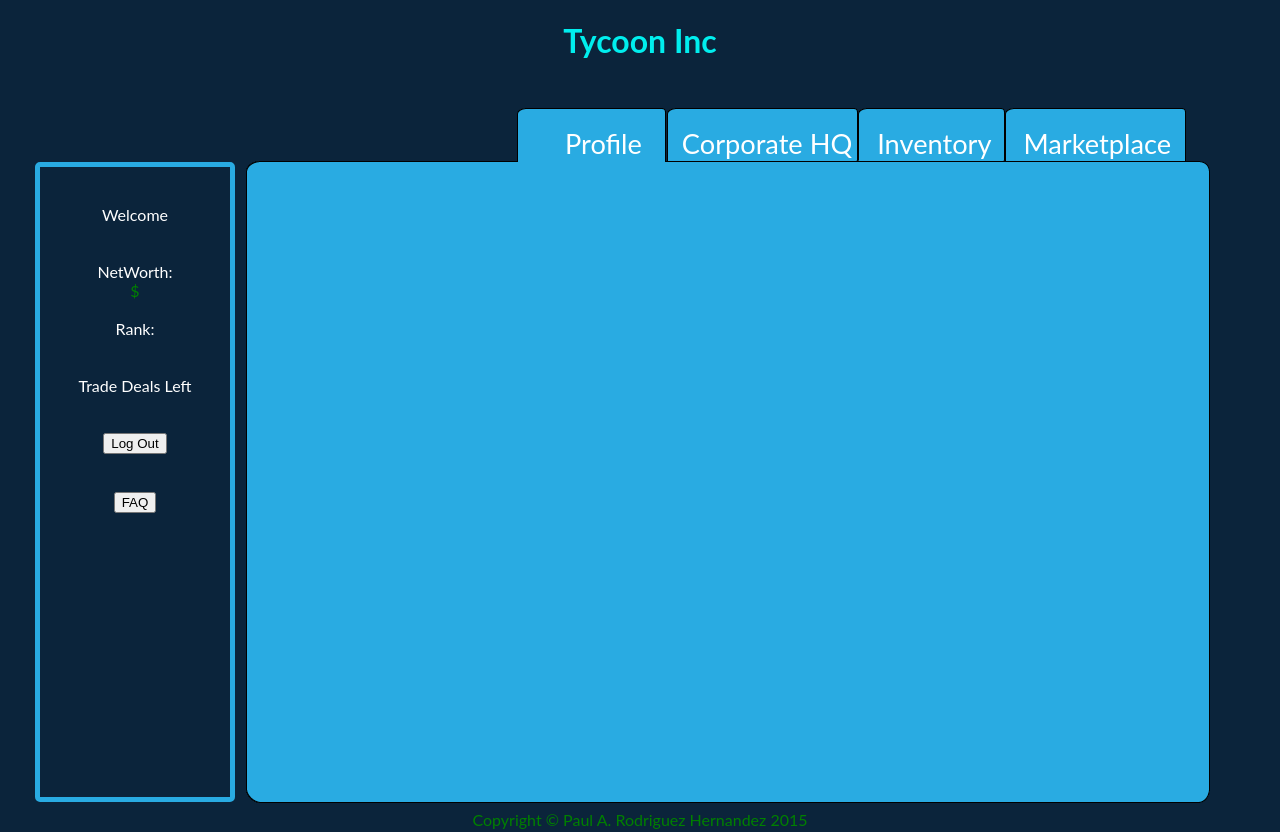
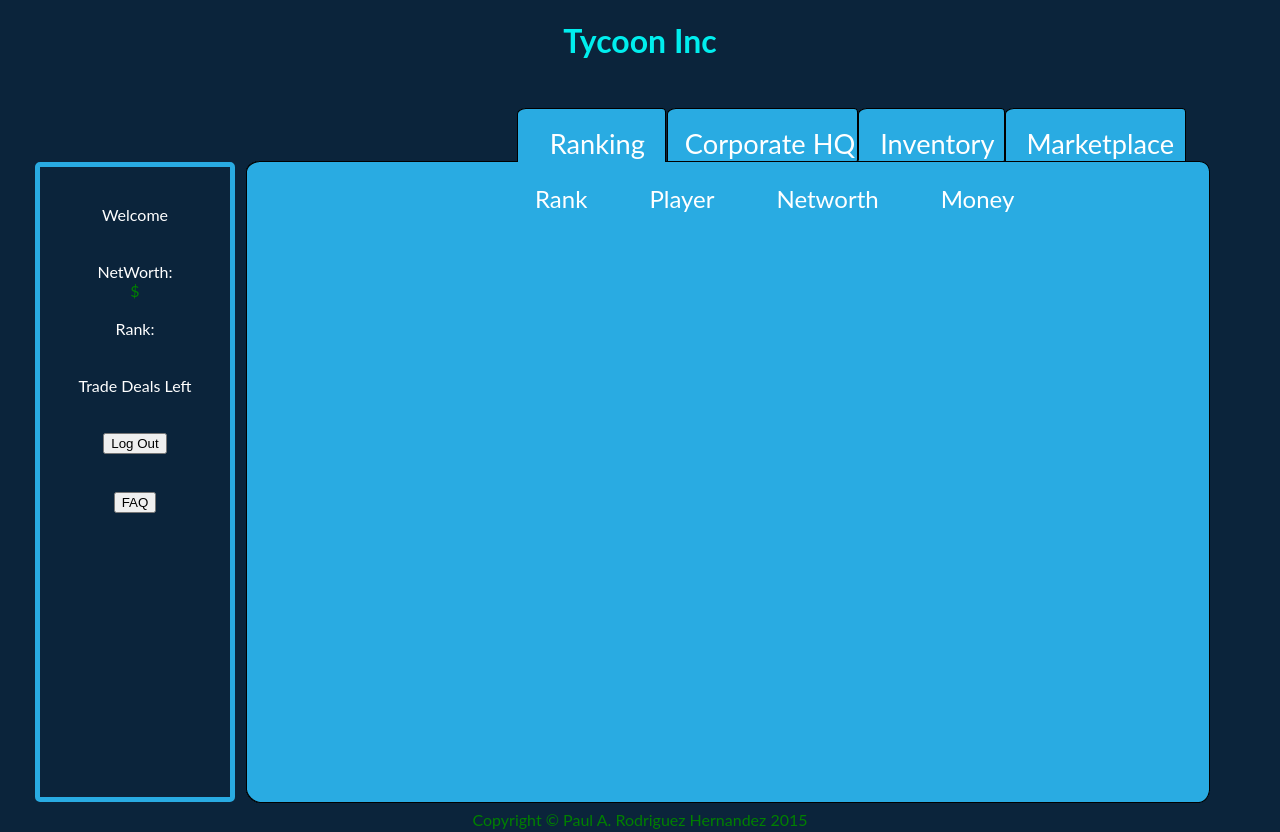
Before and after one commit to crTitan/Tycoon-Inc-website, a PHP site: page /profile in a window 1280 px wide. Shown: the top 832 px of the page. Run offline with PHP 8.4, Linux system fonts and the light colour scheme; the visitor is signed in with stand-in values (Sample User, id 1); data that the repository does not hold is empty; some web fonts are replaced.

Commit message:
Multiple updates- Described in the Change Log

```diff
--- a/helperScripts/header.php
+++ b/helperScripts/header.php
@@ -7,6 +7,6 @@
 	<title>Tycoon Inc</title>
 	<h1>Tycoon Inc</h1>
 
-	<link rel='stylesheet' href='CSSLayout.css' type='text/css'>
+	<link rel='stylesheet' href='style.css' type='text/css'>
 </head>";
 ?>
--- a/helperScripts/leftPanel.php
+++ b/helperScripts/leftPanel.php
@@ -5,6 +5,20 @@
 				such as money, networth, rank, and tradeDeals left
 Author: Paul A. Rodriguez Hernandez
 */
+
+//needed to query the db
+$user = $_SESSION["user"];
+
+//prepared query statement
+$query= "SELECT username, money, rank, trade_deals
+		FROM playerdata
+		WHERE username = '$user'";
+
+//executing the query on the database
+$result = $mysqliConnection->query($query);
+
+list($username, $money, $rank, $tradeDeals)= $result->fetch_row();
+
 echo "
 <div  id='leftpanel'>
 
--- a/helperScripts/navDiv.php
+++ b/helperScripts/navDiv.php
@@ -6,7 +6,7 @@
 
 echo "<div id='nav'>
 		<ul>
-		   <li><a href='profile' style='text-decoration:none'><font color ='white'>Profile</font></a></li>
+		   <li><a href='profile' style='text-decoration:none'><font color ='white'>Ranking</font></a></li>
 		   <li style='padding-left:25px;'><a href='corporate'style='text-decoration:none'><font color ='white'>Corporate HQ</font></a></li>
 		   <li style='padding-left:10px;'><a href='inventory'style='text-decoration:none'><font color ='white'>Inventory</font></a></li>
 		   <li style='padding-left:17px;'><a href='market'style='text-decoration:none'><font color ='white'> Marketplace</font></a></li>
--- a/helperScripts/profile_body.php
+++ b/helperScripts/profile_body.php
@@ -4,6 +4,9 @@
 Description: This is the body of the profile page
 Author: Paul A. Rodriguez Hernandez
 */
+
+
+
 ?>
 
 <body>
@@ -20,6 +23,39 @@
 			<!--This includes the pages navigation div-->
 			<?PHP require 'helperScripts/navDiv.php';?>
 
+<div id="gameControls">
+					<table>
+						<tr>
+							<td class="tight"><div class="cellwidener">Rank</div></td>
+							<td class="tight"><div class="cellwidener">Player</div></td>
+							<td class="tight"><div class="cellwidener">Networth</div></td>
+							<td class="tight"><div class="cellwidener">Money</div></td>
+						</tr>
+
+
+						<?PHP
+
+						include 'dbConn.php';
+							//query for top players by networth
+							$query = "SELECT users.username, playerdata.networth, playerdata.money FROM users LEFT OUTER JOIN playerdata ON users.username=playerdata.username ORDER BY playerdata.networth DESC LIMIT 5";
+
+							$result = $mysqliConnection->query($query);
+
+							$num =0;
+							while(list($player, $networth, $money) = $result->fetch_row()) {
+
+								echo "<tr>
+									<td class='tight'><div class='cellwidener'>$num</div></td>
+									<td class='tight'><div class='cellwidener'>$player</div></td>
+									<td class='tight'><div class='cellwidener'>$networth</div></td>
+									<td class='tight'><div class='cellwidener'>$money</div></td>
+									</tr>";
+							}
+						?>
+
+					</table>
+				</div>
+
 		</div>
 	</div>
 
--- a/inventory.php
+++ b/inventory.php
@@ -9,7 +9,7 @@
 //needed to query the db
 $user = $_SESSION["user"];
 
-$query= "SELECT user, money, rank, tradedeals
+$query= "SELECT user, money, rank, trade_deals
 		FROM playerdata
 		WHERE user = '$user'";
 
--- a/CSSLayout.css
+++ b/style.css
@@ -64,14 +64,38 @@
     right:0;
 }
 
+/*controls the navigation div*/
 #nav{
-	position:absolute;
+	position: absolute;
 	min-width:660px;
 	top:18px;
 	right:67px;
 	font-size:1.7em;
 }
 
+/*this controls the table div*/
+#gameControls{
+	position: absolute;
+	min-width:660px;
+	top:100px;
+	right:67px;
+	font-size:1.5em;
+}
+
+/*this controls the table*/
+table{
+
+}
+
+/*this controls the cell spacing*/
+div.cellwidener {
+  margin: 0px 45px 0px 15px;
+}
+td.tight {
+  padding: 0px;
+}
+
+/*controls the individual items in the navi div*/
 li{
 	list-style-type:none;
 	display:inline;
```
Also changed, not shown: Change Log.txt (added, +26 -0 lines), corporate.php (+19 -10 lines), helperScripts/profile.php (added, +27 -0 lines), helperScripts/setDefaultPlayerdata.php (+15 -1 lines), helperScripts/successfullSignUp.php (added, +35 -0 lines), ReadMe.txt (deleted).
